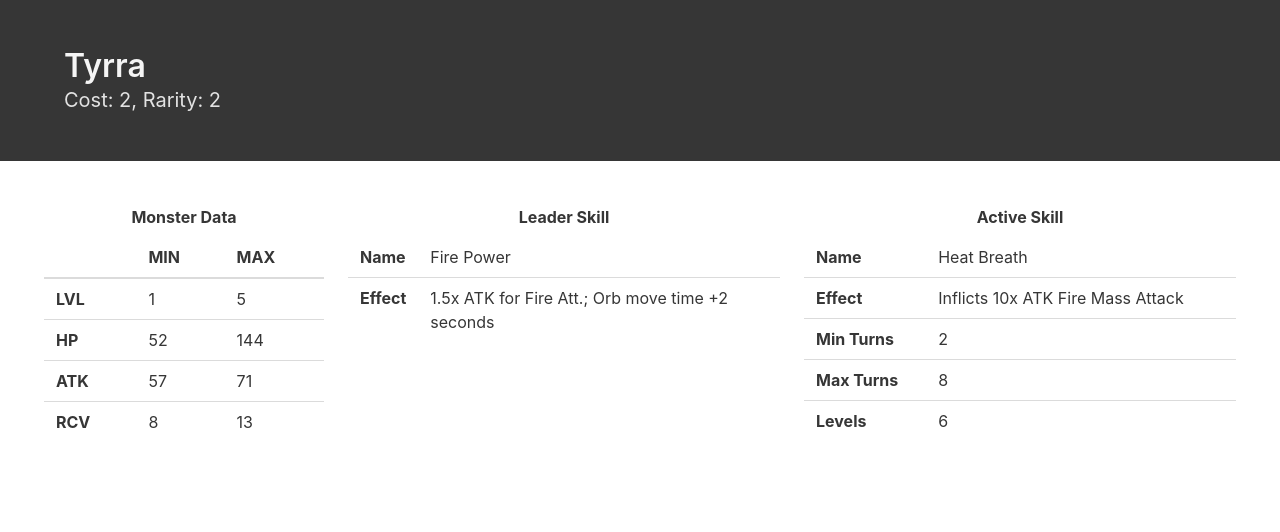
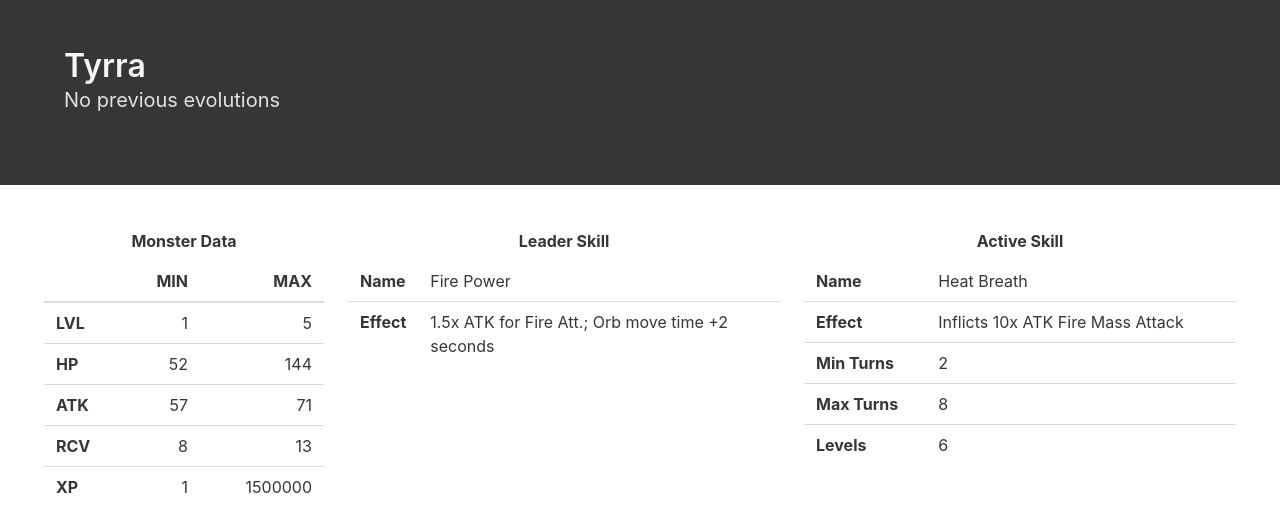
Before and after one commit to rohilthopu/pdb-django, a Django app: page /monster/1/ in a window 1280 px wide. Shown: the part 52-584 px from the top of the page. Run offline with Django 3.2, Linux system fonts and the light colour scheme; data comes from the database, SQL or seed files in the repository; both versions use the stored data as it was after the commit; parts of the project's set-up code (start-up, migrations or seed data) failed here and were passed over; some libraries are stand-ins or nearby versions.

Commit message:
Updated README, added more fields to MonsterData, fixed errors regarding Ancestor ID's being invalid, linked cards to their ancestors (if applicable)

```diff
--- a/pad_cal/monsterdatabase/models.py
+++ b/pad_cal/monsterdatabase/models.py
@@ -24,10 +24,15 @@ class ActiveSkill(Skill):
 
 class MonsterData(models.Model):
     activeSkillID = models.IntegerField(blank=True)
+    ancestorID = models.IntegerField()
     attributeID = models.IntegerField()
     baseID = models.IntegerField()
     cardID = models.IntegerField()
     cost = models.IntegerField()
+    inheritable = models.BooleanField()
+    isCollab = models.BooleanField()
+    isReleased = models.BooleanField()
+    isUlt = models.BooleanField()
     leaderSkillID = models.IntegerField(blank=True)
     maxATK = models.IntegerField()
     maxHP = models.IntegerField()
@@ -36,8 +41,10 @@ class MonsterData(models.Model):
     minATK = models.IntegerField()
     minHP = models.IntegerField()
     minRCV = models.IntegerField()
+    maxXP = models.IntegerField()
     name = models.CharField(default="", max_length=200)
     rarity = models.IntegerField()
+    subAttributeID = models.IntegerField()
 
 
 # Create your models here.
--- a/pad_cal/monsterdatabase/views.py
+++ b/pad_cal/monsterdatabase/views.py
@@ -8,10 +8,16 @@ def cardViewNA(request, card_id):
     template = 'monster.html'
     mnstr = MonsterData.objects.get(cardID=card_id)
     card = CardNA.objects.get(monster=mnstr)
-    context = {'activeskill': card.activeSkill.all()[0], 'leaderskill': card.leaderSkill.all()[0], 'monster': card.monster}
 
-    if card.activeSkill is None:
-        print("Not working..")
+    ancestor = None
+
+    if mnstr.ancestorID != mnstr.cardID:
+        if mnstr.ancestorID != 1929 and mnstr.ancestorID != 0:
+            ancestor = CardNA.objects.get(monster=MonsterData.objects.get(cardID=mnstr.ancestorID))
+
+    context = {'activeskill': card.activeSkill.all()[0], 'leaderskill': card.leaderSkill.all()[0],
+               'monster': card.monster, 'ancestor': ancestor}
+
 
     return render(request, template, context)
 
@@ -24,7 +30,6 @@ def cardListNA(request):
         if "*" not in card.monster.name:
             cards.append(card)
 
-
     context = {'cards': cards}
     template = 'monsterlist.html'
     return render(request, template, context)
--- a/pad_cal/templates/monster.html
+++ b/pad_cal/templates/monster.html
@@ -6,10 +6,23 @@
         <div class="hero-body">
             <div class="container">
                 <h1 class="title">{{ monster.name }}</h1>
-                <h2 class="subtitle">Cost: {{ monster.cost }}, Rarity: {{ monster.rarity }}</h2>
+                {% if ancestor is not None %}
+
+                    <h2 class="subtitle">Evolution of <a
+                            href="/monster/{{ ancestor.monster.cardID }}"
+                            class="is-italic"> {{ ancestor.monster.name }}</a></h2>
+
+                {% else %}
+
+                    <h2 class="subtitle">No previous evolutions</h2>
+
+                {% endif %}
+                <h2 class="subtitle"></h2>
+                {#                <h2 class="subtitle">Cost: {{ monster.cost }}, Rarity: {{ monster.rarity }}</h2>#}
             </div>
 
         </div>
+
     </section>
 
     <div class="columns is-5" style="margin: 2.5%">
@@ -21,31 +34,36 @@
                 <thead>
                 <tr>
                     <th></th>
-                    <th>MIN</th>
-                    <th>MAX</th>
+                    <th class="has-text-right">MIN</th>
+                    <th class="has-text-right">MAX</th>
                 </tr>
                 </thead>
 
                 <tbody>
                 <tr>
                     <th> LVL</th>
-                    <td> 1</td>
-                    <td>{{ monster.maxLevel }}</td>
+                    <td class="has-text-right"> 1</td>
+                    <td class="has-text-right">{{ monster.maxLevel }}</td>
                 </tr>
                 <tr>
                     <th> HP</th>
-                    <td>{{ monster.minHP }}</td>
-                    <td>{{ monster.maxHP }}</td>
+                    <td class="has-text-right">{{ monster.minHP }}</td>
+                    <td class="has-text-right">{{ monster.maxHP }}</td>
                 </tr>
                 <tr>
                     <th> ATK</th>
-                    <td>{{ monster.minATK }}</td>
-                    <td>{{ monster.maxATK }}</td>
+                    <td class="has-text-right">{{ monster.minATK }}</td>
+                    <td class="has-text-right">{{ monster.maxATK }}</td>
                 </tr>
                 <tr>
                     <th> RCV</th>
-                    <td>{{ monster.minRCV }}</td>
-                    <td>{{ monster.maxRCV }}</td>
+                    <td class="has-text-right">{{ monster.minRCV }}</td>
+                    <td class="has-text-right">{{ monster.maxRCV }}</td>
+                </tr>
+                <tr>
+                    <th> XP</th>
+                    <td class="has-text-right">1</td>
+                    <td class="has-text-right">{{ monster.maxXP }}</td>
                 </tr>
                 </tbody>
             </table>
```
Also changed, not shown: pad_cal/monsterdatabase/management/commands/updatecardsna.py (+7 -0 lines), README.md, pad_cal/db.sqlite3, pad_cal/dungeon/migrations/0002_auto_20180713_0000.py (added), pad_cal/monsterdatabase/migrations/0001_initial.py, pad_cal/monsterdatabase/migrations/0002_auto_20180712_1333.py (deleted).
